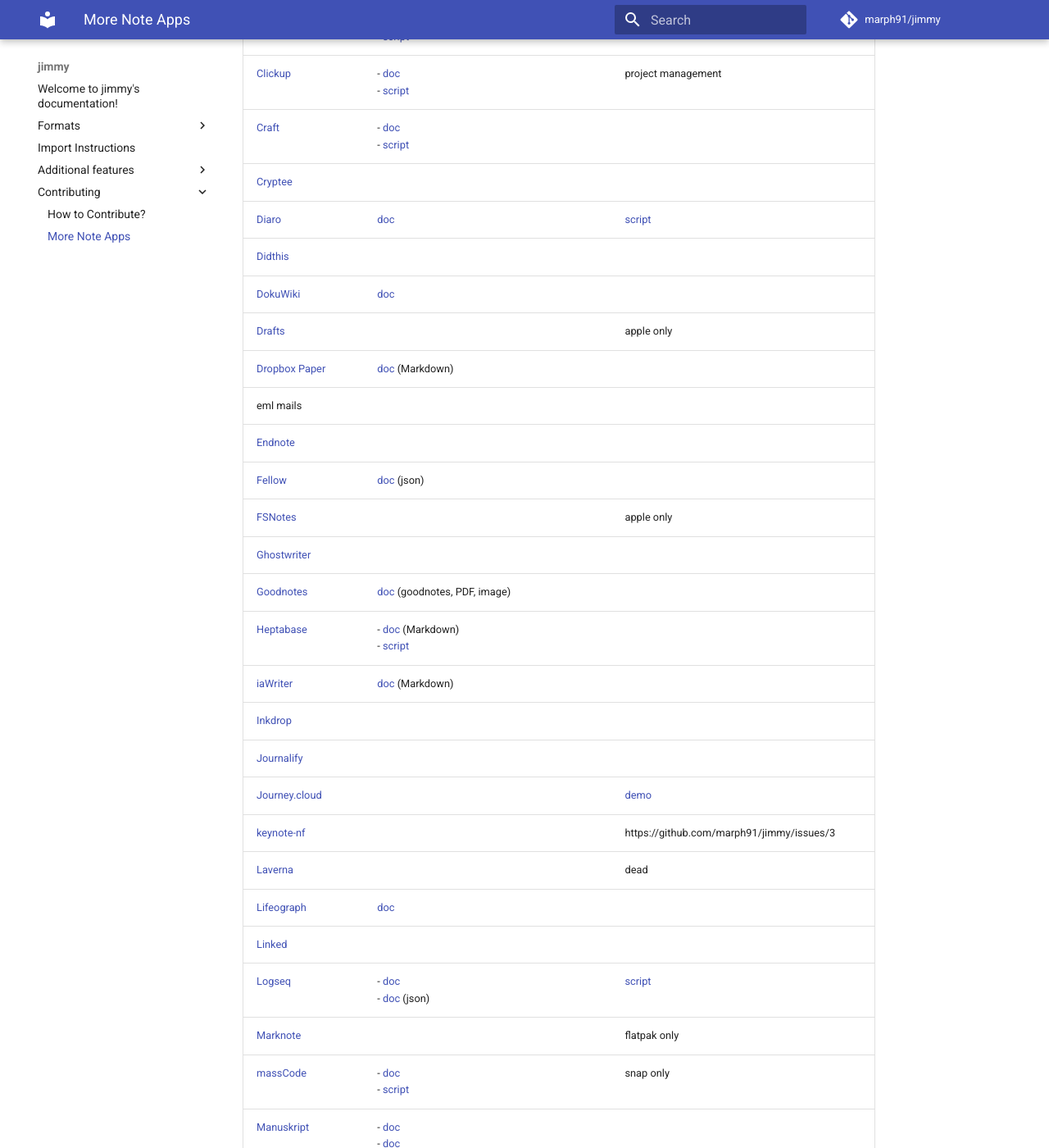
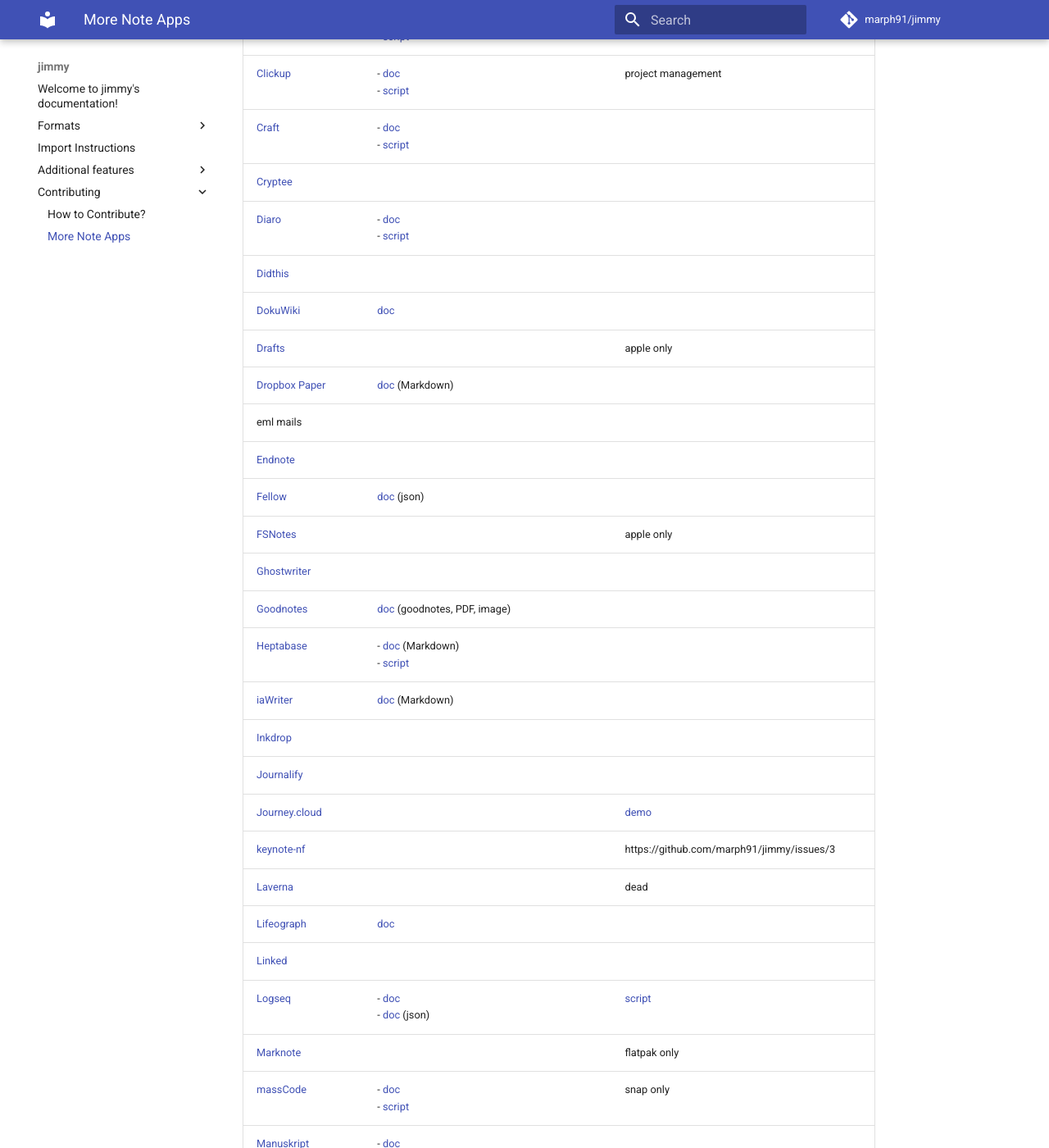
Before and after one commit to marph91/jimmy, an MkDocs documentation site: the page built from docs/contributing/more_note_apps.md, in a window 1280 px wide and 1400 px high, scrolled down 897 px. Shown: the whole window at 82% size. Built offline with MkDocs 1.6.1 and Material for MkDocs 9.7.7, drawn with Linux system fonts in a browser that asks for light colours; comment, search, counter and statistics services are not loaded; some of the changed text lies outside the part shown.

```diff
--- a/docs/contributing/more_note_apps.md
+++ b/docs/contributing/more_note_apps.md
@@ -18,7 +18,7 @@ Loose collection of note apps/messengers/wikis/formats that could be implemented
 | [Clickup](https://clickup.com/) | - [doc](https://help.clickup.com/hc/en-us/articles/6310551109527-Task-data-export) <br>- [script](https://github.com/jordanbates/clickup_to_joplin) | project management |
 | [Craft](https://www.craft.do/) | - [doc](https://support.craft.do/hc/en-us/articles/4418134683665-Exporting-documents-from-Craft) <br>- [script](https://github.com/coofdy/craft-to-obsidian) |     |
 | [Cryptee](https://crypt.ee/) |     |     |
-| [Diaro](https://diaroapp.com/) | [doc](https://diaroapp.com/faq/how-do-i-backup-my-data-2/) | [script](https://forum.obsidian.md/t/meta-migration-workflows/15252/46) |
+| [Diaro](https://diaroapp.com/) | - [doc](https://diaroapp.com/faq/how-do-i-backup-my-data-2/) <br>- [script](https://forum.obsidian.md/t/meta-migration-workflows/15252/46) |     |
 | [Didthis](https://didthis.app/) |     |     |
 | [DokuWiki](https://www.dokuwiki.org/) | [doc](https://www.dokuwiki.org/faq:backup) |     |
 | [Drafts](https://getdrafts.com/) |     | apple only |
```
Also changed, not shown: other parts of docs/contributing/more_note_apps.md (+2 -1 lines).
